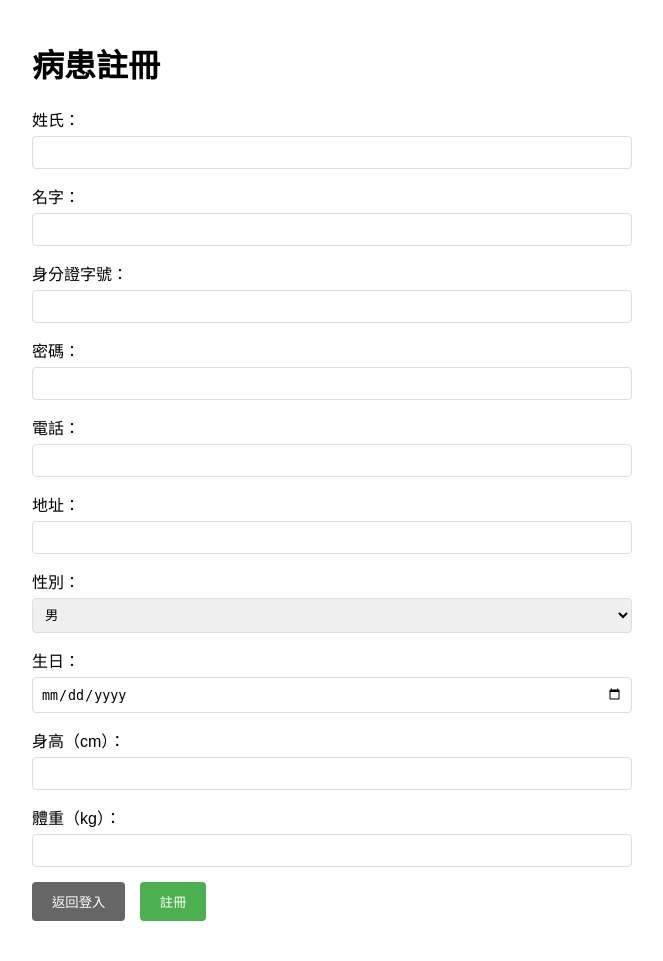
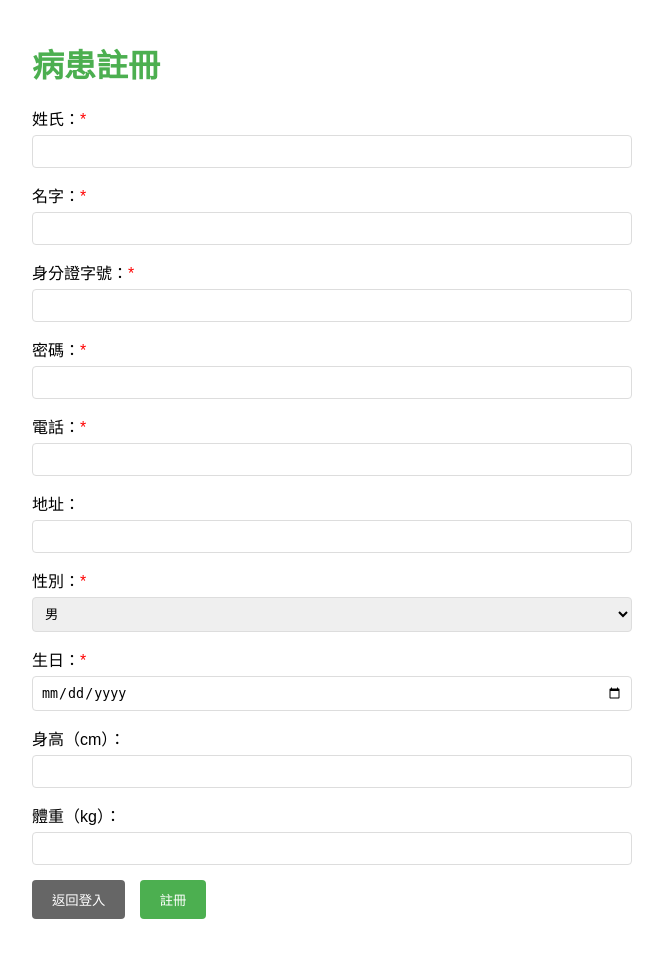
Before and after one commit to FSZ560/2024_DB_TermProject_Hospital, a PHP site: page /patient_register.php in a window 1280 px wide. Shown: the top 961 px of the page, without its empty margins (308-971 px from the left). After the commit the page ends 919 px from the top, so only its background shows below. Run offline with PHP 8.4, Linux system fonts and the light colour scheme.

Commit message:
fix data&register

```diff
--- a/php/patient/asset/patient_register.css
+++ b/php/patient/asset/patient_register.css
@@ -4,34 +4,53 @@ body {
     margin: 20px auto;
     padding: 20px;
 }
+
+.container {
+    background: white;
+    padding: 20px;
+    border-radius: 8px;
+    box-shadow: 0 2px 4px rgba(0, 0, 0, 0.1);
+}
+
+h1 {
+    color: #4CAF50;
+    margin-bottom: 20px;
+}
+
 .form-group {
     margin-bottom: 15px;
 }
+
 label {
     display: block;
     margin-bottom: 5px;
 }
+
 input, select {
     width: 100%;
     padding: 8px;
     border: 1px solid #ddd;
     border-radius: 4px;
 }
+
 button {
     padding: 10px 20px;
     border: none;
     border-radius: 4px;
     cursor: pointer;
 }
+
 .submit-btn {
     background-color: #4CAF50;
     color: white;
 }
+
 .back-btn {
     background-color: #666;
     color: white;
     margin-right: 10px;
 }
+
 .error {
     color: red;
     background-color: #ffe6e6;
@@ -39,3 +58,12 @@ button {
     border-radius: 4px;
     margin-bottom: 15px;
 }
+
+input.error, select.error {
+    border: 2px solid red !important;
+}
+
+label.required::after {
+    content: "*"; /* 插入星號 */
+    color: red !important;    /* 設定紅色 */
+}
--- a/php/patient/patient_register.php
+++ b/php/patient/patient_register.php
@@ -75,27 +75,27 @@ function generatePersonId() {
 
     <form method="POST" action="" onsubmit="return validateForm()">
         <div class="form-group">
-            <label for="last_name">姓氏：</label>
-            <input type="text" id="last_name" name="last_name" required>
+            <label for="last_name" class="required">姓氏：</label>
+            <input type="text" id="last_name" name="last_name">
         </div>
 
         <div class="form-group">
-            <label for="first_name">名字：</label>
-            <input type="text" id="first_name" name="first_name" required>
+            <label for="first_name" class="required">名字：</label>
+            <input type="text" id="first_name" name="first_name">
         </div>
 
         <div class="form-group">
-            <label for="id_card">身分證字號：</label>
-            <input type="text" id="id_card" name="id_card" required>
+            <label for="id_card" class="required">身分證字號：</label>
+            <input type="text" id="id_card" name="id_card">
         </div>
 
         <div class="form-group">
-            <label for="password">密碼：</label>
-            <input type="password" id="password" name="password" required>
+            <label for="password" class="required">密碼：</label>
+            <input type="password" id="password" name="password">
         </div>
 
         <div class="form-group">
-            <label for="phone">電話：</label>
+            <label for="phone" class="required">電話：</label>
             <input type="text" id="phone" name="phone">
         </div>
 
@@ -105,7 +105,7 @@ function generatePersonId() {
         </div>
 
         <div class="form-group">
-            <label for="gender">性別：</label>
+            <label for="gender" class="required">性別：</label>
             <select id="gender" name="gender">
                 <option value="M">男</option>
                 <option value="F">女</option>
@@ -113,7 +113,7 @@ function generatePersonId() {
         </div>
 
         <div class="form-group">
-            <label for="birthday">生日：</label>
+            <label for="birthday" class="required">生日：</label>
             <input type="date" id="birthday" name="birthday">
         </div>
 
@@ -132,5 +132,6 @@ function generatePersonId() {
             <button type="submit" class="submit-btn">註冊</button>
         </div>
     </form>
+    <script src="./script/patient_register.js"></script>  <!-- 引入外部 JavaScript 檔案 -->
 </body>
 </html>
--- /dev/null
+++ b/php/patient/script/patient_register.js
@@ -0,0 +1,24 @@
+document.querySelector('form').addEventListener('submit', function(event) {
+    let isValid = true;
+    const fields = ['last_name', 'first_name', 'id_card', 'password', 'phone', 'gender', 'birthday'];
+    let firstInvalidField = null;
+
+    fields.forEach(id => {
+        const input = document.getElementById(id);
+        if (!input.value.trim()) {
+            isValid = false;
+            input.classList.add('error');
+            if (!firstInvalidField) {
+                firstInvalidField = input;
+            }
+        } else {
+            input.classList.remove('error');
+        }
+    });
+
+    if (!isValid) {
+        event.preventDefault();
+        firstInvalidField.scrollIntoView({ behavior: 'smooth', block: 'center' });
+        alert('請填寫所有必填欄位！');
+    }
+});
```
Also changed, not shown: php/patient/personal_data.php (+1 -26 lines), php/patient/script/personal_data.js (added, +24 -0 lines).
